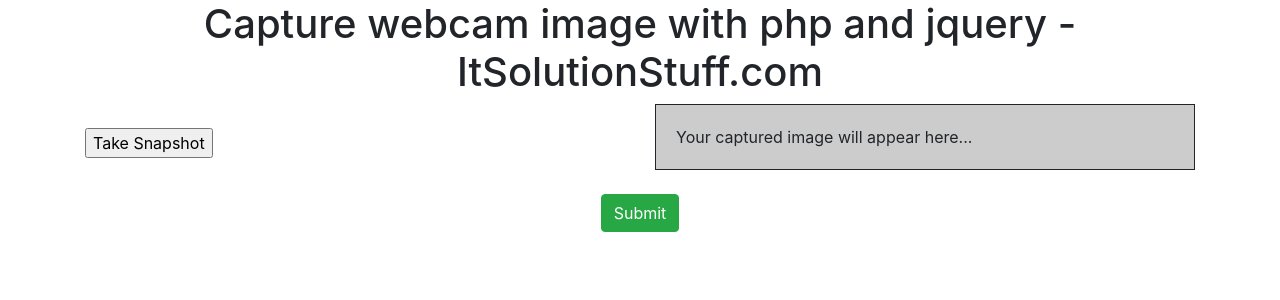
After one commit to ujstha/FaceExpressionDetector, a PHP site: page /faceu/ in a window 1280 px wide. The commit adds this page. Shown: the top 300 px of the page. Run offline with PHP 8.4, Linux system fonts and the light colour scheme; some libraries are stand-ins or nearby versions.

Commit message:
webcam plugin upload to folder

```diff
--- /dev/null
+++ b/index.php
@@ -0,0 +1,56 @@
+<!DOCTYPE html>
+<html>
+<head>
+    <title>Capture webcam image with php and jquery - ItSolutionStuff.com</title>
+    <script src="https://cdnjs.cloudflare.com/ajax/libs/jquery/3.3.1/jquery.min.js"></script>
+    <script src="https://cdnjs.cloudflare.com/ajax/libs/webcamjs/1.0.25/webcam.min.js"></script>
+    <link rel="stylesheet" href="https://cdnjs.cloudflare.com/ajax/libs/twitter-bootstrap/4.1.3/css/bootstrap.min.css" />
+    <style type="text/css">
+        #results { padding:20px; border:1px solid; background:#ccc; }
+    </style>
+</head>
+<body>
+
+<div class="container">
+    <h1 class="text-center">Capture webcam image with php and jquery - ItSolutionStuff.com</h1>
+
+    <form method="POST" action="faceu.php">
+        <div class="row">
+            <div class="col-md-6">
+                <div id="my_camera"></div>
+                <br/>
+                <input type=button value="Take Snapshot" onClick="take_snapshot()">
+                <input type="hidden" name="image" class="image-tag">
+            </div>
+            <div class="col-md-6">
+                <div id="results">Your captured image will appear here...</div>
+            </div>
+            <div class="col-md-12 text-center">
+                <br/>
+                <button class="btn btn-success">Submit</button>
+            </div>
+        </div>
+    </form>
+</div>
+
+<!-- Configure a few settings and attach camera -->
+<script language="JavaScript">
+    Webcam.set({
+        width: 490,
+        height: 390,
+        image_format: 'jpeg',
+        jpeg_quality: 90
+    });
+
+    Webcam.attach( '#my_camera' );
+
+    function take_snapshot() {
+        Webcam.snap( function(data_uri) {
+            $(".image-tag").val(data_uri);
+            document.getElementById('results').innerHTML = '<img src="'+data_uri+'"/>';
+        } );
+    }
+</script>
+
+</body>
+</html>
```
Also changed, not shown: faceu.php (+29 -13 lines), uploads/5c93b6dd99819.jpg (added), uploads/5c93b720b336a.jpg (added), uploads/5c93b743074cd.jpg (added), uploads/5c93b74e0aa25.jpg (added).
